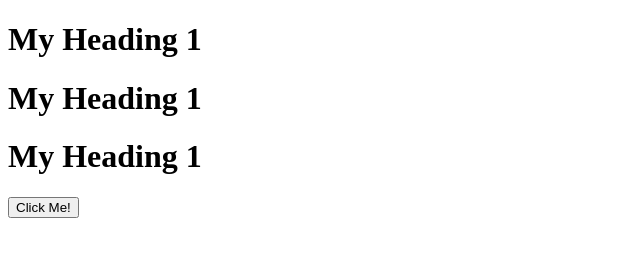
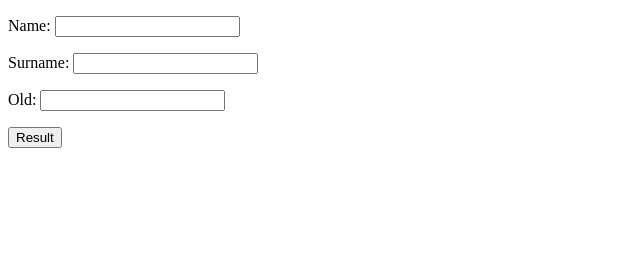
Before and after one commit to Roman-cas88/HomeWork, a plain HTML site: page JS/test.html in a window 1280 px wide. Shown: the whole page, without its empty margins (0-640 px from the left). Drawn offline with Linux system fonts and the light colour scheme.

```diff
--- a/JS/test.html
+++ b/JS/test.html
@@ -1,36 +1,36 @@
 <!DOCTYPE html>
-<html>
+<html lang="en">
+
+<head>
+    <meta charset="UTF-8">
+    <meta http-equiv="X-UA-Compatible" content="IE=edge">
+    <meta name="viewport" content="width=device-width, initial-scale=1.0">
+    <title>Document</title>
+</head>
 
 <body>
+<p>Name: <input type="text" id="name"></p>
+<p>Surname: <input type="text" id="surname"></p>
+<p>Old: <input type="number" id="old"></p>
+<button onclick="funcContact()">Result</button>
+<h2 id="hello"></h2>
+</body>
+<!--document.querySelector('#searchTxt').value; selected by id
+document.querySelector('.searchField').value; selected by class
+document.querySelector('input').value; selected by tagname
+document.querySelector('[name="searchTxt"]').value; selected by name  -->
+<script>
+let input = {
+    n: document.getElementById('name'),
+    sn: document.querySelector('#surname'),
+    o: document.querySelector('#old'),
+}
+let user = {
+name: ["Roman", "Anton"]
+}
+function funcContact() {
+}
+// document.getElementById('hello').innerHTML = "Hello " + input.sn.value + " " + input.n.value + "! Your are " + input.o.value + " years old."
 
-    <h1 id="id1">My Heading 1</h1>
-    <h1>My Heading 1</h1>
-    <h1>My Heading 1</h1>
-
-    <button type="button" onclick="colorChange()">
-        Click Me!</button>
-
-</body>
-<script>
-
-
-    let text1="";
-    function colorChange() {
-        const person = {
-            fname: "John",
-            lname: "Doe",
-            age: 25
-        };
-
-        for (let x in person) {
-            text1 += '<p style="color:red">'+ x + ": " + person[x] + '<br>' + '</p>';
-        }
-        document.getElementById('id1').innerHTML = text1;
-        console.log(text1);
-    }
 </script>
-
 </html>
-</script>
-
-</html>
```
